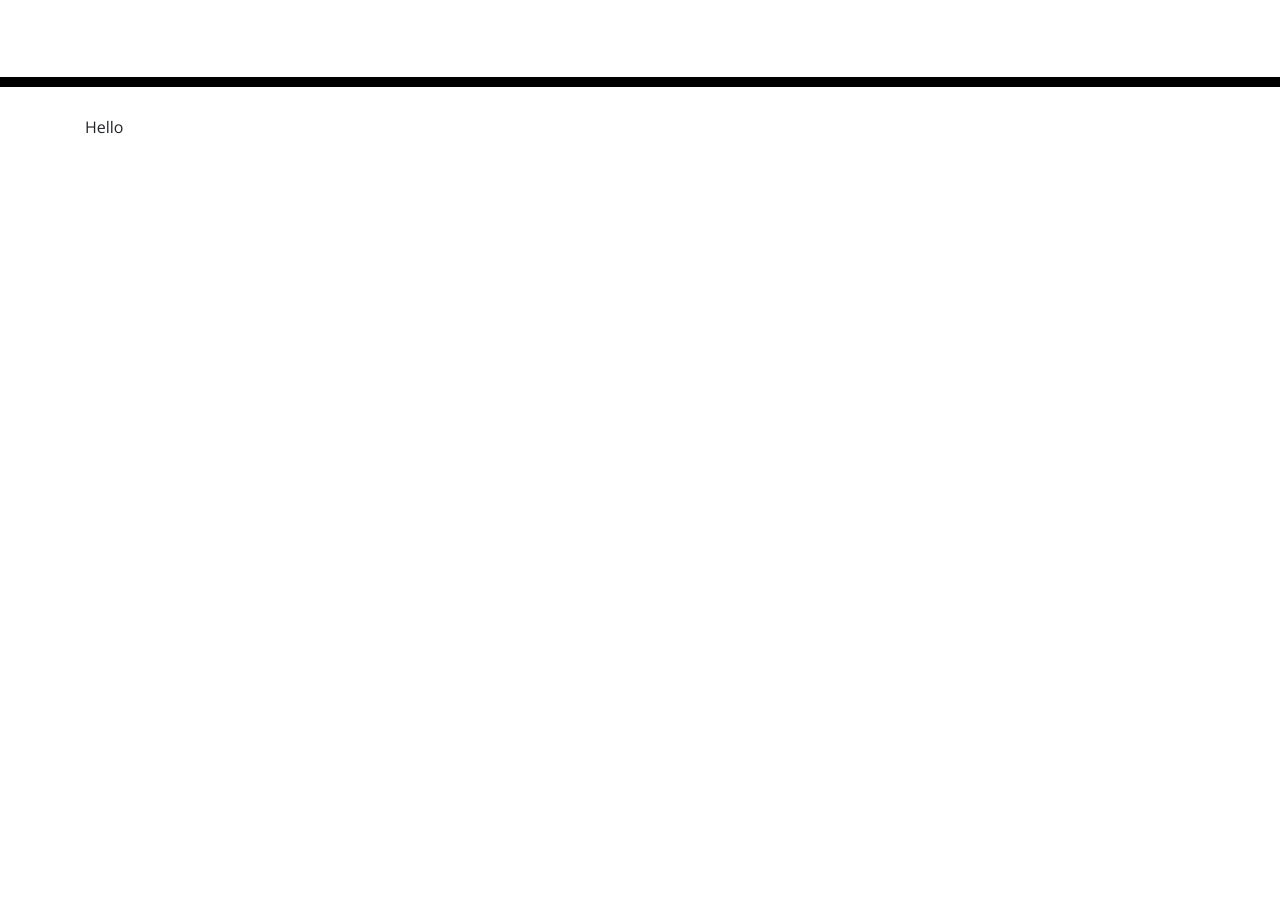
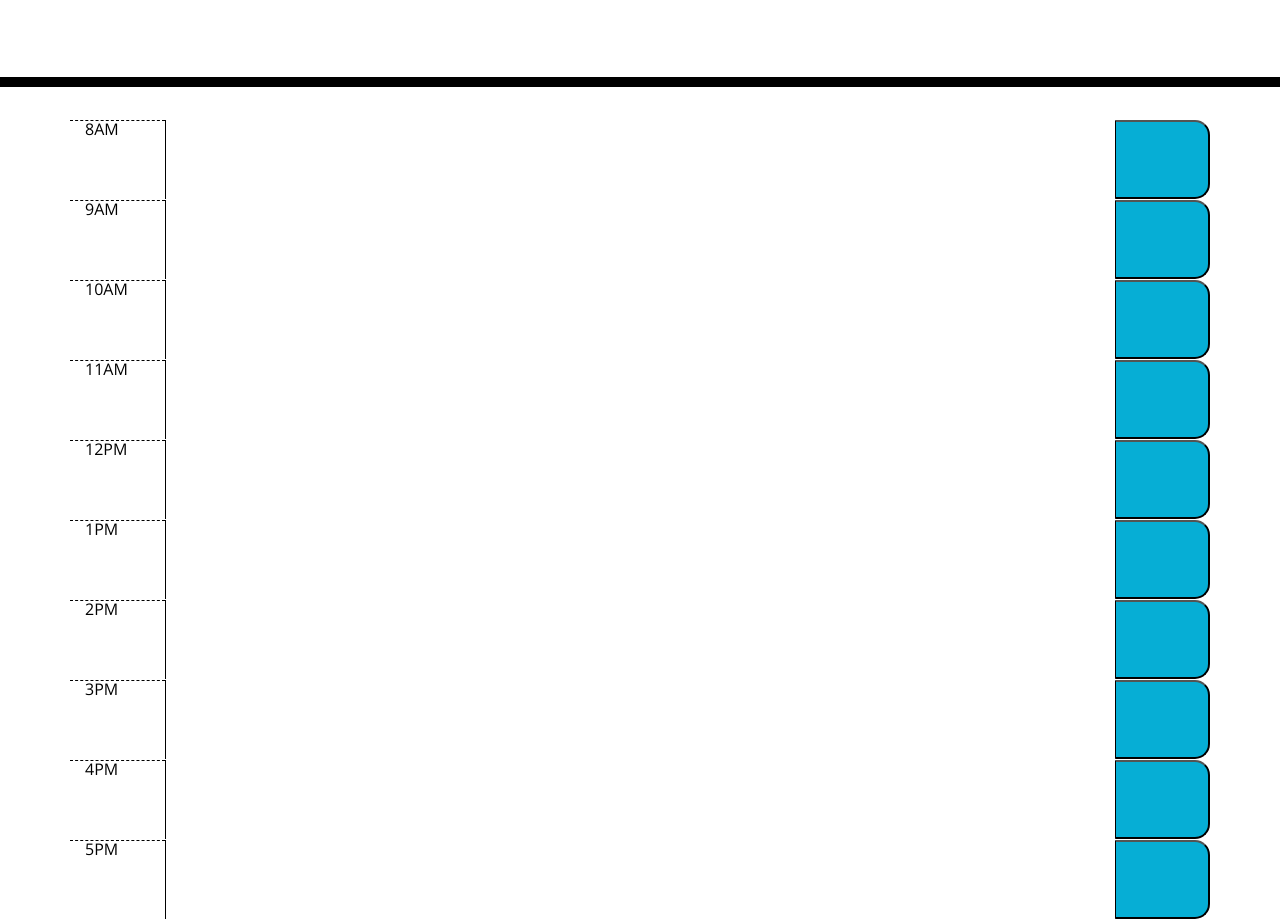
Before and after one commit to mandrews78/Work-Day-Scheduler, a plain HTML site: page index.html in a window 1280 px wide. Shown: the part 181-1100 px from the top of the page. Before the commit the page ends 800 px from the top, so only its background shows below. Drawn offline with nearby package versions, Linux system fonts and the light colour scheme; files that its build step writes are made by us from their sources.

Commit message:
created timeblocks in index.html

```diff
--- a/index.html
+++ b/index.html
@@ -28,10 +28,58 @@
       <p class="lead">A simple calendar app for scheduling your work day</p>
       <p id="currentDay" class="lead"></p>
     </header>
+    <!-- Timeblocks -->
     <div class="container">
-      <div id="display-3">Hello</div>
-      <!-- Timeblocks go here -->
-
+      <div class="row">
+        <div class="hour col-1"><span>8</span>AM</div>
+        <textarea class="col-10"></textarea>
+        <button class="saveBtn col-1"><span class="oi oi-plus"></span></button>
+      </div>
+      <div class="row">
+        <div class="hour col-1"><span>9</span>AM</div>
+        <textarea class="col-10"></textarea>
+        <button class="saveBtn col-1"><span class="oi oi-plus"></span></button>
+      </div>
+      <div class="row">
+        <div class="hour col-1"><span>10</span>AM</div>
+        <textarea class="col-10"></textarea>
+        <button class="saveBtn col-1"><span class="oi oi-plus"></span></button>
+      </div>
+      <div class="row">
+        <div class="hour col-1"><span>11</span>AM</div>
+        <textarea class="col-10"></textarea>
+        <button class="saveBtn col-1"><span class="oi oi-plus"></span></button>
+      </div>
+      <div class="row">
+        <div class="hour col-1"><span>12</span>PM</div>
+        <textarea class="col-10"></textarea>
+        <button class="saveBtn col-1"><span class="oi oi-plus"></span></button>
+      </div>
+      <div class="row">
+        <div class="hour col-1"><span>1</span>PM</div>
+        <textarea class="col-10"></textarea>
+        <button class="saveBtn col-1"><span class="oi oi-plus"></span></button>
+      </div>
+      <div class="row">
+        <div class="hour col-1"><span>2</span>PM</div>
+        <textarea class="col-10"></textarea>
+        <button class="saveBtn col-1"><span class="oi oi-plus"></span></button>
+      </div>
+      <div class="row">
+        <div class="hour col-1"><span>3</span>PM</div>
+        <textarea class="col-10"></textarea>
+        <button class="saveBtn col-1"><span class="oi oi-plus"></span></button>
+      </div>
+      <div class="row">
+        <div class="hour col-1"><span>4</span>PM</div>
+        <textarea class="col-10"></textarea>
+        <button class="saveBtn col-1"><span class="oi oi-plus"></span></button>
+      </div>
+      <div class="row">
+        <div class="hour col-1"><span>5</span>PM</div>
+        <textarea class="col-10"></textarea>
+        <button class="saveBtn col-1"><span class="oi oi-plus"></span></button>
+      </div>
     </div>
 
     <script src="https://code.jquery.com/jquery-3.4.1.min.js"></script>
```
